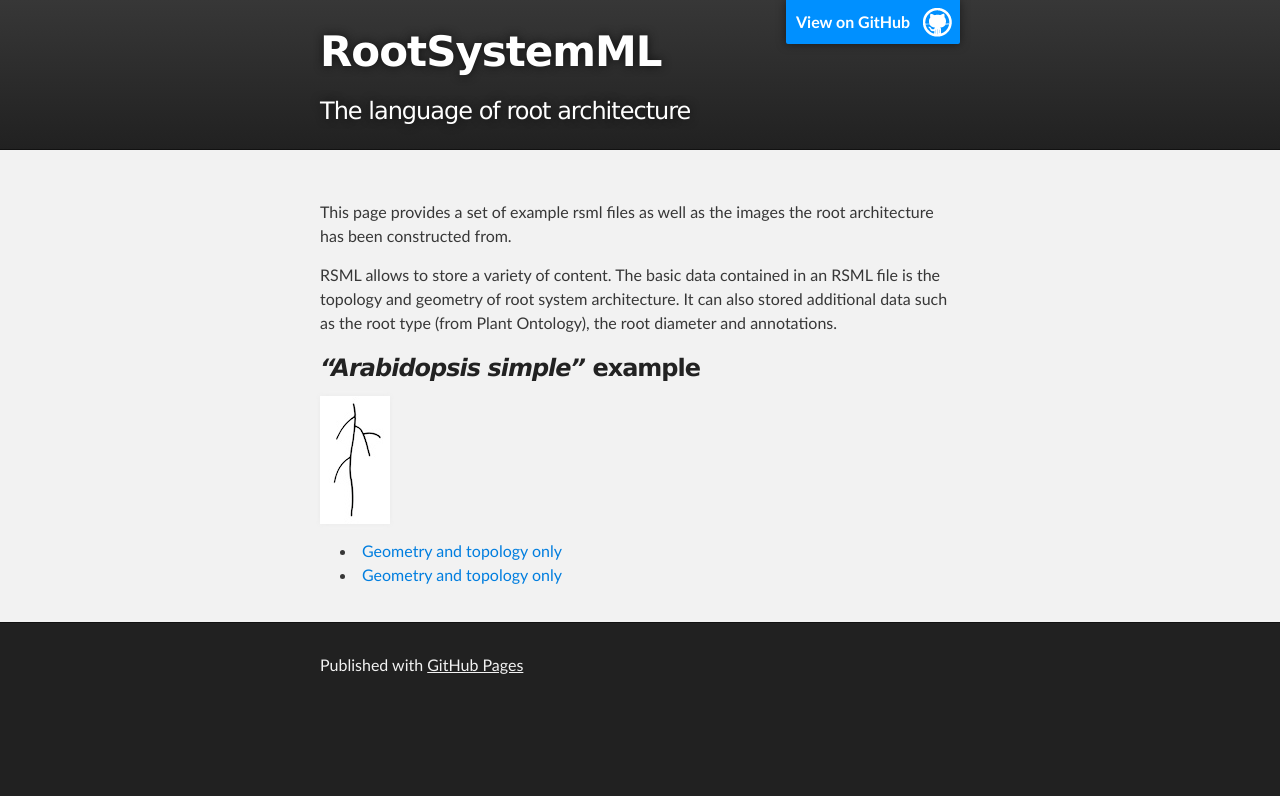
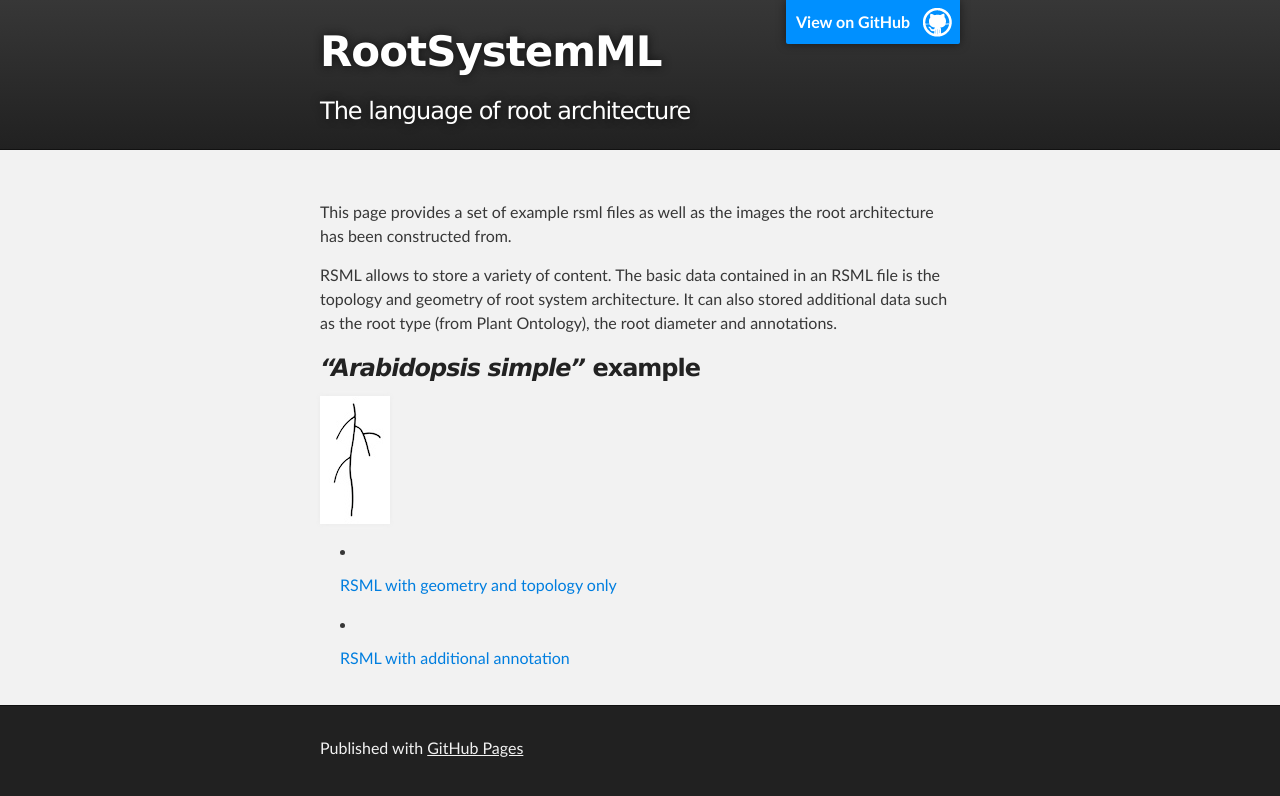
Before and after one commit to RootSystemML/RootSystemML.github.io, a Jekyll site: the page built from examples.md, in a window 1280 px wide. Shown: the top 796 px of the page. Built offline with Jekyll 4.4.1, drawn with Linux system fonts in a browser that asks for light colours.

Commit message:
example image arabido+annoation

```diff
--- a/examples.md
+++ b/examples.md
@@ -10,5 +10,6 @@ RSML allows to store a variety of content. The basic data contained in an RSML f
 ###*"Arabidopsis simple"* example
 
 [![arabidopsis-simple](images/examples/arabidopsis_simple_tb.jpg)](images/examples/arabidopsis_simple.tif)
-  - [Geometry and topology only](images/examples/arabidopsis_simple.rsml)
-  - [Geometry and topology only](images/examples/arabidopsis_simple.rsml)
+  - [RSML with geometry and topology only](images/examples/arabidopsis_simple.rsml)
+
+  - [RSML with additional annotation](images/examples/arabidopsis_simple_annotation.rsml)
```
